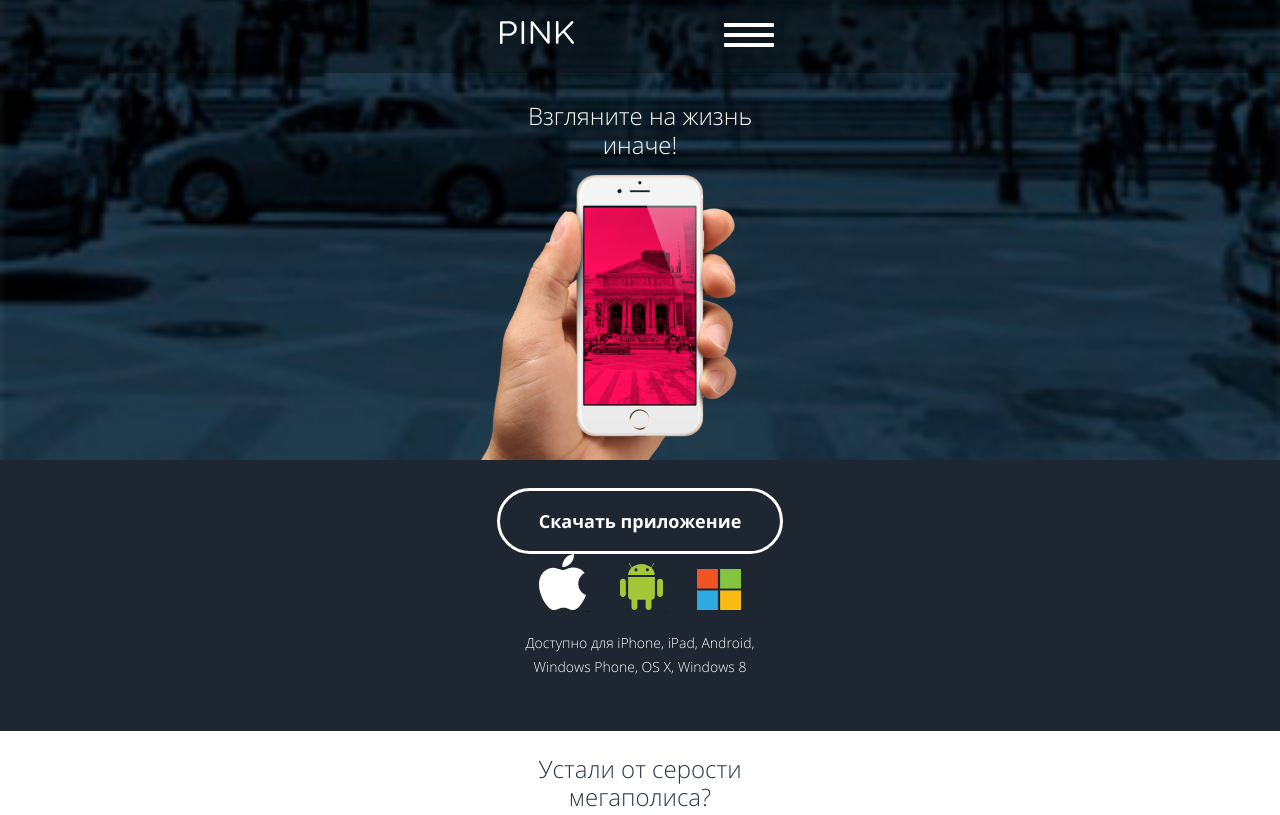
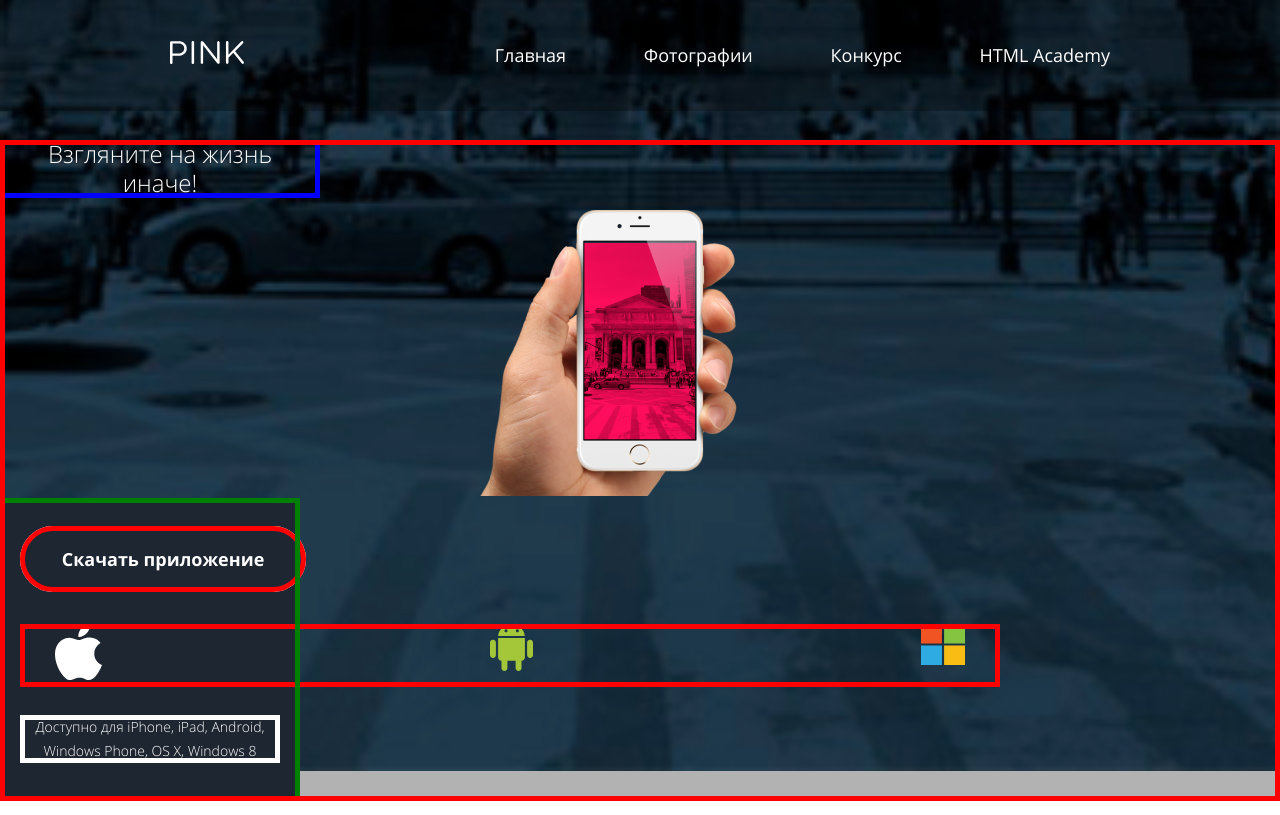
Before and after one commit to dizhoykin/1191349-pink-22, a website: page source/index.html in a window 1280 px wide. Shown: the top 815 px of the page. Drawn offline with nearby package versions, Linux system fonts and the light colour scheme; files that its build step writes are made by us from their sources.

Commit message:
часть верстки module4-task1

```diff
--- a/source/index.html
+++ b/source/index.html
@@ -17,11 +17,11 @@
 
     <header class="page-header page-header--index">
       <div class="page-header__box">
-        <div class="container">
+        <div class="container container--tablet container--desktop">
           <nav class="main-nav main-nav--closed main-nav--nojs">
             <ul class="main-nav__list">
               <li class="main-nav__item">
-                <a class="page-header__logo">
+                <a class="page-header__logo" href="index.html">
                   <svg width="74" height="23" viewBox="0 0 74 23" fill="none" xmlns="http://www.w3.org/2000/svg">
                     <path d="M0.00496827 1.54857C0.00487772 1.21254 0.135804 0.889818 0.369742 0.649431C0.60368 0.409043 0.922049 0.27008 1.25676 0.262266H8.39001C13.4469 0.262266 16.7751 2.9645 16.7751 7.39179V7.45162C16.7751 12.2977 12.7415 14.8105 7.97274 14.8105H2.53836V21.611C2.55394 21.7874 2.53277 21.9651 2.47619 22.1329C2.41961 22.3006 2.32887 22.4547 2.20973 22.5854C2.09058 22.716 1.94565 22.8204 1.78416 22.8918C1.62266 22.9631 1.44812 23 1.27166 23C1.0952 23 0.920671 22.9631 0.759173 22.8918C0.597674 22.8204 0.452744 22.716 0.333602 22.5854C0.21446 22.4547 0.123708 22.3006 0.0671295 22.1329C0.0105515 21.9651 -0.0106138 21.7874 0.00496827 21.611V1.54857ZM8.07209 12.5171C11.7778 12.5171 14.2119 10.5228 14.2119 7.53139V7.47156C14.2119 4.26078 11.8175 2.59556 8.25092 2.59556H2.58804V12.4772L8.07209 12.5171Z" fill="white"/>
                     <path d="M21.5935 1.38904C21.5779 1.21262 21.5991 1.03487 21.6556 0.867114C21.7122 0.699353 21.803 0.545245 21.9221 0.414596C22.0412 0.283947 22.1862 0.179616 22.3477 0.108238C22.5092 0.0368607 22.6837 0 22.8602 0C23.0366 0 23.2112 0.0368607 23.3727 0.108238C23.5342 0.179616 23.6791 0.283947 23.7982 0.414596C23.9174 0.545245 24.0081 0.699353 24.0647 0.867114C24.1213 1.03487 24.1425 1.21262 24.1269 1.38904V21.611C24.1425 21.7874 24.1213 21.9651 24.0647 22.1329C24.0081 22.3006 23.9174 22.4548 23.7982 22.5854C23.6791 22.7161 23.5342 22.8204 23.3727 22.8918C23.2112 22.9631 23.0366 23 22.8602 23C22.6837 23 22.5092 22.9631 22.3477 22.8918C22.1862 22.8204 22.0412 22.7161 21.9221 22.5854C21.803 22.4548 21.7122 22.3006 21.6556 22.1329C21.5991 21.9651 21.5779 21.7874 21.5935 21.611V1.38904Z" fill="white"/>
@@ -35,16 +35,16 @@
                   </svg>
                 </button>
               </li>
-              <li class="main-nav__item main-nav__item--current visually-hidden">
+              <li class="main-nav__item main-nav__item--current">
                 <a class="main-nav__link">Главная</a>
               </li>
-              <li class="main-nav__item visually-hidden">
+              <li class="main-nav__item">
                 <a class="main-nav__link" href="catalog.html">Фотографии</a>
               </li>
-              <li class="main-nav__item visually-hidden">
+              <li class="main-nav__item">
                 <a class="main-nav__link" href="form.html">Конкурс</a>
               </li>
-              <li class="main-nav__item visually-hidden">
+              <li class="main-nav__item">
                 <a class="main-nav__link" href="https://htmlacademy.ru/intensive/adaptive">HTML Academy</a>
               </li>
             </ul>
@@ -58,7 +58,7 @@
           <p class="tagline tagline--index intro__slogan container">Взгляните на жизнь иначе!</p>
           <div class="intro__download">
             <a class="button" href="https://www.apple.com/ru/app-store/">Скачать приложение</a>
-            <div class="intro__platforms container">
+            <div class="intro__platforms container container--tablet container--desktop">
               <a class="intro__platform-item" href="https://www.apple.com/ru/app-store/">
                 <img src="img/logo/apple-logo.svg" width="47" height="56" alt="Приложение доступно для Apple">
               </a>
@@ -69,7 +69,7 @@
                 <img class="intro__platform-item" src="img/logo/windows-logo.svg" width="44" height="41" alt="Приложение доступно для Windows">
               </a>
             </div>
-            <p class="intro__platforms-description container">Доступно для iPhone, iPad, Android, Windows Phone, OS X, Windows 8</p>
+            <p class="intro__platforms-description">Доступно для iPhone, iPad, Android, Windows Phone, OS X, Windows 8</p>
           </div>
         </div>
       </section>
--- a/source/sass/blocks/button.scss
+++ b/source/sass/blocks/button.scss
@@ -15,6 +15,9 @@
   line-height: 18px;
   font-weight: $bold;
   text-decoration: none;
+
+  outline: 5px solid red;
+  outline-offset: -5px;
 }
 
 .button--upload {
--- a/source/sass/blocks/intro.scss
+++ b/source/sass/blocks/intro.scss
@@ -1,7 +1,16 @@
 .intro {
   background-image: url("../img/decoration/phone.png");
   background-repeat: no-repeat;
-  background-position: center bottom 270px;
+  background-position: center bottom 305px;
+
+  outline: 5px solid red;
+  outline-offset: -5px;
+}
+
+@media (min-width: $tablet-width) {
+  .intro__box {
+    width: 300px;
+  }
 }
 
 .intro--inner {
@@ -13,6 +22,9 @@
   margin-bottom: 300px;
   display: block;
   text-align: center;
+
+  outline: 5px solid blue;
+  outline-offset: -5px;
 }
 
 .intro__slogan--inner {
@@ -25,11 +37,19 @@
   padding: 0 20px;
   padding-top: 28px;
   padding-bottom: 38px;
+
+  outline: 5px solid green;
+  outline-offset: -5px;
 }
 
 .intro__platforms {
   text-align: center;
   margin: 0 auto;
+  margin-top: 32px;
+  margin-bottom: 28px;
+
+  outline: 5px solid red;
+  outline-offset: -5px;
 }
 
 .intro__platform-item {
@@ -37,10 +57,15 @@
 }
 
 .intro__platforms-description {
+  margin-top: 0;
+  margin-bottom: 0;
   font-weight: $light;
   color: $basic_white;
 
   text-align: center;
+
+  outline: 5px solid white;
+  outline-offset: -5px;
 }
 
 .intro__box--inner {
--- a/source/sass/blocks/main-nav.scss
+++ b/source/sass/blocks/main-nav.scss
@@ -3,6 +3,21 @@
   padding: 0;
   margin: 0;
 }
+
+@media (min-width: $tablet-width) {
+  .main-nav__list {
+    width: 620px;
+  }
+}
+
+@media (min-width: $desktop-width) {
+  .main-nav__list {
+    width: 940px;
+    display: flex;
+    justify-content: space-between;
+  }
+}
+
 
 .main-nav__item {
   list-style: none;
@@ -14,9 +29,18 @@
   text-align: center;
 }
 
+@media (min-width: $desktop-width) {
+  .main-nav__item {
+    background-color: transparent;
+    border-color: transparent;
+    box-shadow: none;
+  }
+}
+
 .main-nav__item:first-child {
   // padding-top: 25px;
   // padding-bottom: 25px;
+  // background-color: $dark_grey;
 
   display: flex;
   justify-content: space-between;
@@ -24,6 +48,14 @@
   background-color: transparent;
   border-color: transparent;
   box-shadow: none;
+}
+
+@media (min-width: $desktop-width) {
+  .main-nav__item:first-child {
+    display: block;
+    margin-right: 173px;
+    padding-top: 20px;
+  }
 }
 
 .main-nav__link {
@@ -40,10 +72,16 @@
   padding-bottom: 25px;
 }
 
+@media (min-width: $desktop-width) {
+  .main-nav__link {
+    font-size: 18px;
+    line-height: 18px;
+    font-weight: $regular;
+    text-transform: none;
+  }
+}
+
 .main-nav {
-  // outline: 5px solid rgba(0, 255, 0, 0.8);
-  // outline-offset: -5px;
-
   // display: grid;
   // grid-template-columns: 1fr 1fr;
 }
--- a/source/sass/blocks/page-header.scss
+++ b/source/sass/blocks/page-header.scss
@@ -26,7 +26,8 @@
   text-align: right;
 }
 
-.page-header__logo {
-  // outline: 5px solid rgba(255, 0, 0, 0.8);
-  // outline-offset: -5px;
+@media (min-width: $desktop-width) {
+  .page-header__toggle {
+    display: none;
+  }
 }
--- a/source/sass/blocks/user-form.scss
+++ b/source/sass/blocks/user-form.scss
@@ -20,9 +20,9 @@
   display: block;
 }
 
-.user-form__range {
-  width: 100%;
-}
+// .user-form__range {
+// width: 100%;
+// }
 
 .user-form__button-block {
   border-top: 1px solid $dark_opacity-grey;
@@ -30,3 +30,51 @@
   margin-top: 34px;
   padding-top: 38px;
 }
+
+.user-form__range {
+  -webkit-appearance: none;
+  margin: 10px 0;
+  width: 100%;
+}
+
+.user-form__range:focus {
+  outline: none;
+}
+
+.user-form__range::-webkit-slider-runnable-track {
+  width: 100%;
+  height: 2px;
+  cursor: pointer;
+  background: #283645;
+}
+
+.user-form__range::-webkit-slider-thumb {
+  border: 2px solid #d22856;
+  height: 14px;
+  width: 14px;
+  border-radius: 50%;
+  background: #ffffff;
+  cursor: pointer;
+  -webkit-appearance: none;
+  margin-top: -6px;
+}
+
+.user-form__range:focus::-webkit-slider-runnable-track {
+  background: #283645;
+}
+
+.user-form__range::-moz-range-track {
+  width: 100%;
+  height: 2px;
+  cursor: pointer;
+  background: #283645;
+}
+
+.user-form__range::-moz-range-thumb {
+  border: 2px solid #d22856;
+  height: 14px;
+  width: 14px;
+  border-radius: 50%;
+  background: #ffffff;
+  cursor: pointer;
+}
--- a/source/sass/global/global.scss
+++ b/source/sass/global/global.scss
@@ -24,6 +24,23 @@ img {
   padding-right: 20px;
 }
 
+@media (min-width: $tablet-width) {
+  .container--tablet {
+    display: flex;
+    justify-content: space-between;
+    width: 620px;
+    margin: 0 auto;
+  }
+}
+
+@media (min-width: $desktop-width) {
+  .container--desktop {
+    width: 940px;
+    display: flex;
+    justify-content: space-between;
+  }
+}
+
 .flex {
   display: flex;
   justify-content: space-between;
--- a/source/sass/global/variables.scss
+++ b/source/sass/global/variables.scss
@@ -29,8 +29,8 @@ $basic_font-size: 14px;
 $basic_line-height: 24px;
 
 $tagline_font-size: 24px;
-$tagline_line-height-index: 28.8px;
-$tagline_line-height-inner: 32.68px;
+$tagline_line-height-index: 120%;
+$tagline_line-height-inner: auto;
 
 // font-weight
 
```
Also changed, not shown: source/catalog.html (+8 -8 lines), source/form.html (+8 -8 lines), source/favicon.ico.
